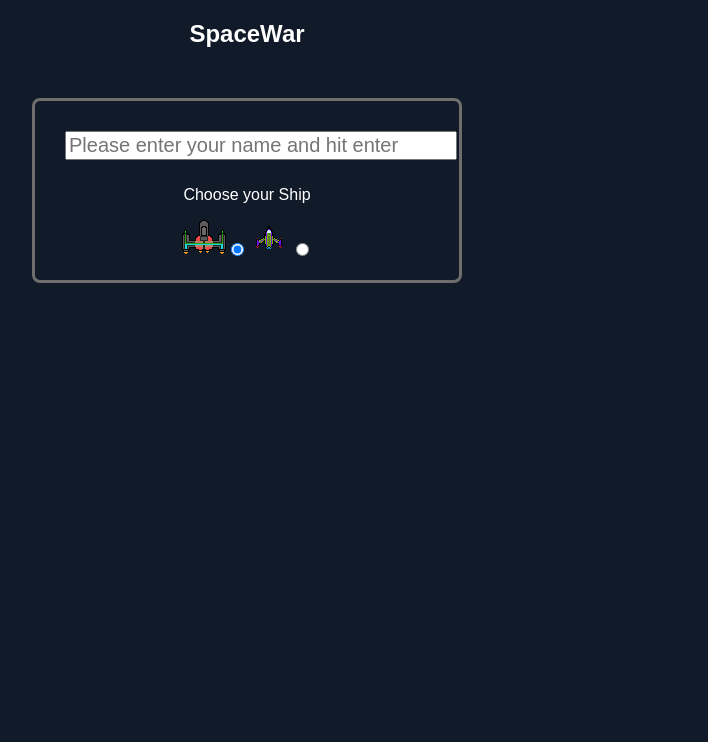
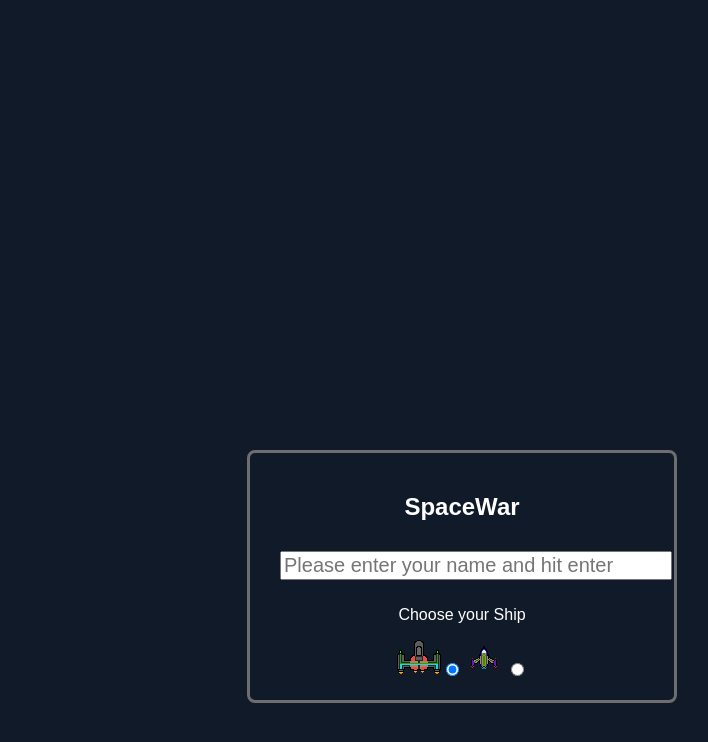
Before and after one commit to aeropagz/spacewar, a Vue app in the folder frontend/: page / in a window 1280 px wide. Shown: the top 742 px of the page, without its empty margins (393-1101 px from the left). Built offline with nearby package versions, Linux system fonts and the light colour scheme.

Commit message:
minor fixes

```diff
--- a/frontend/src/views/Landing.vue
+++ b/frontend/src/views/Landing.vue
@@ -1,7 +1,7 @@
 <template>
   <div class="arena">
-    <h2>SpaceWar</h2>
     <div class="playerName">
+      <h2>SpaceWar</h2>
       <input
         type="text"
         placeholder="Please enter your name and hit enter"
@@ -71,6 +71,10 @@
     text-align: center;
   }
   .playerName {
+    position: absolute;
+    top: 50%;
+    left: 50%;
+    transform: translate(-50%, -50%s);
     margin: 50px auto;
     padding: 20px;
     border: 3px solid rgb(110, 110, 110);
```
Also changed, not shown: frontend/src/assets/js/Gateway.js (renamed from frontend/src/assets/js/gateway.js).
